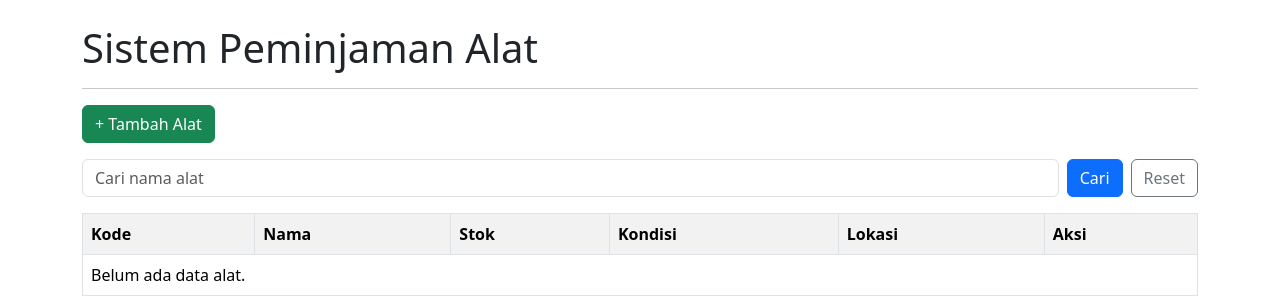
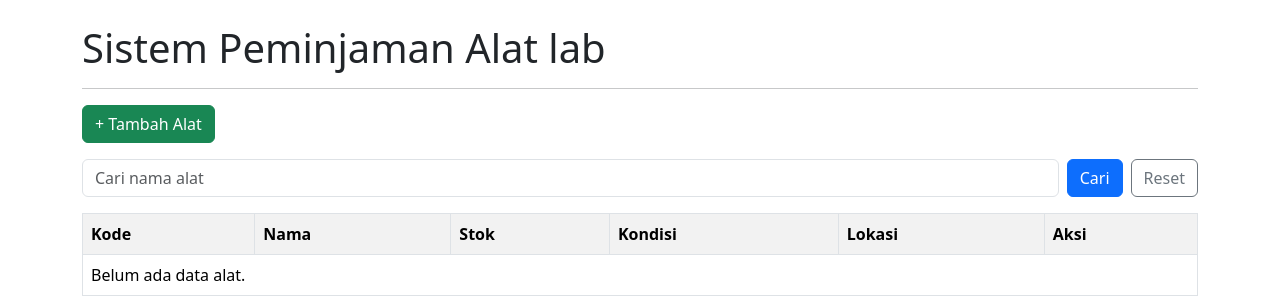
Before and after one commit to ayslailatul20/sipinjam, a Laravel app: page /alat in a window 1280 px wide. Shown: the top 300 px of the page. Run offline with Laravel 12, Linux system fonts and the light colour scheme; data that the repository does not hold is empty.

Commit message:
Ubah judul halaman daftar alat

```diff
--- a/resources/views/layouts/app.blade.php
+++ b/resources/views/layouts/app.blade.php
@@ -7,7 +7,7 @@
   <link href="https://cdn.jsdelivr.net/npm/bootstrap@5.3.3/dist/css/bootstrap.min.css" rel="stylesheet">
 </head>
 <body class="container py-4">
-  <h1 class="mb-3">Sistem Peminjaman Alat</h1>
+  <h1 class="mb-3">Sistem Peminjaman Alat lab</h1>
   <hr>
   @yield('konten')
 </body>
```
